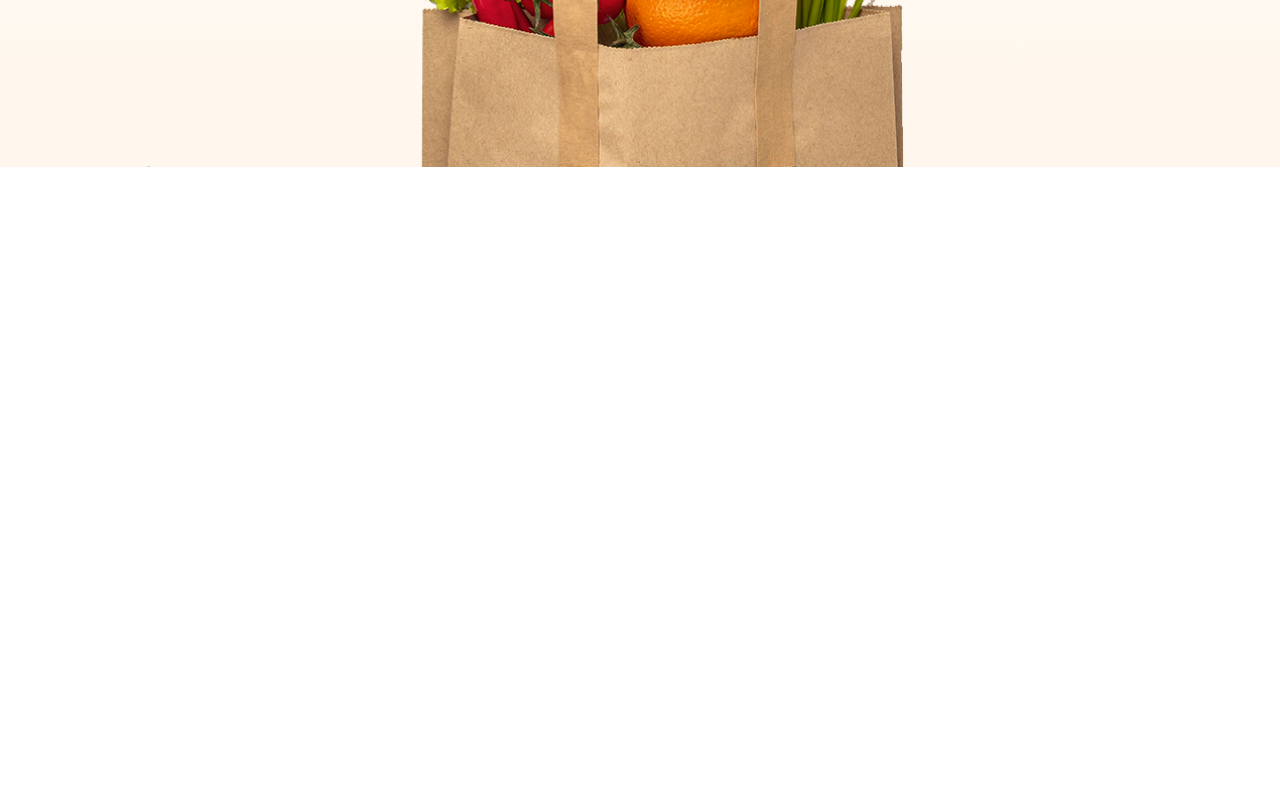
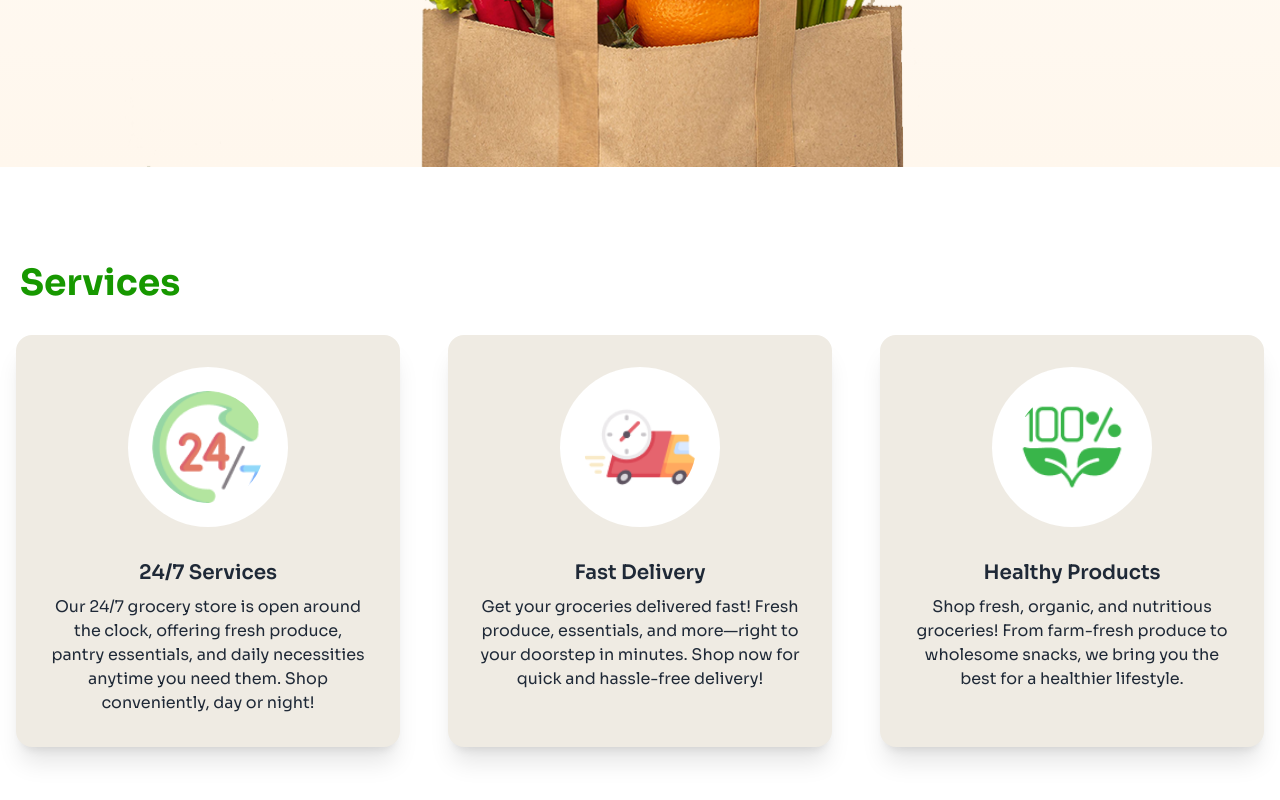
Before and after one commit to rakib0486/grocery-shop-project, a plain HTML site: page index.html in a window 1280 px wide. Shown: the part 1076-1876 px from the top of the page. Before the commit the page ends 1339 px from the top, so only its background shows below. Drawn offline with nearby package versions, Linux system fonts and the light colour scheme.

Commit message:
added services section with responsiveness

```diff
--- a/index.html
+++ b/index.html
@@ -32,7 +32,8 @@
           extend: {
             colors: {
               clifford: "#da373d",
-              "btn-primary": "rgb(23, 152, 0)",
+              "btn-primary": "#179800",
+              "second-cl": "#EFEBE3",
             },
           },
         },
@@ -92,7 +93,7 @@
                 >
                 On, Prices You'll Love!
               </h1>
-              <p class="py-6 text-black">
+              <p class="py-6 text-gray-700 font-normal">
                 Shop your daily essentials at unbeatable prices. From fresh
                 produce to pantry <br />
                 staples, we've got you covered every day!
@@ -109,7 +110,48 @@
         </div>
       </section>
     </header>
-    <main></main>
+    <main class="container mx-auto">
+        <!-- Services Section -->
+        <section class="mb-16">
+            <h1 class="text-btn-primary text-4xl ml-5 font-bold">Services</h1>
+            <!-- Services Card Section -->
+            <div class="grid gap-5 lg:gap-4 lg:grid-cols-3 justify-center mt-8">
+                <div class="card shadow-xl bg-second-cl mx-4">
+                    <figure>
+                      <img class="size-40 bg-white rounded-full p-6 mt-8"
+                        src="./c2-assets/service.png"
+                        alt="24 hour Services" />
+                    </figure>
+                    <div class="card-body">
+                      <h2 class="card-title justify-center">24/7 Services</h2>
+                      <p class="text-center font-normal">Our 24/7 grocery store is open around the clock, offering fresh produce, pantry essentials, and daily necessities anytime you need them. Shop conveniently, day or night!</p class="text-center">
+                    </div>
+                  </div>
+                <div class="card shadow-xl bg-second-cl mx-4">
+                    <figure>
+                      <img class="size-40 bg-white rounded-full p-6 mt-8"
+                        src="./c2-assets/delivery.png"
+                        alt="free delivery" />
+                    </figure>
+                    <div class="card-body">
+                      <h2 class="card-title justify-center">Fast Delivery</h2>
+                      <p class="text-center font-normal">Get your groceries delivered fast! Fresh produce, essentials, and more—right to your doorstep in minutes. Shop now for quick and hassle-free delivery!</p class="text-center">
+                    </div>
+                  </div>
+                <div class="card shadow-xl bg-second-cl mx-4">
+                    <figure>
+                      <img class="size-40 bg-white rounded-full p-6 mt-8"
+                        src="./c2-assets/healthy.png"
+                        alt="healthy Product" />
+                    </figure>
+                    <div class="card-body">
+                      <h2 class="card-title justify-center">Healthy Products</h2>
+                      <p class="text-center font-normal">Shop fresh, organic, and nutritious groceries! From farm-fresh produce to wholesome snacks, we bring you the best for a healthier lifestyle.</p>
+                    </div>
+                  </div>
+            </div>
+        </section>
+    </main>
     <footer></footer>
   </body>
 </html>
```
